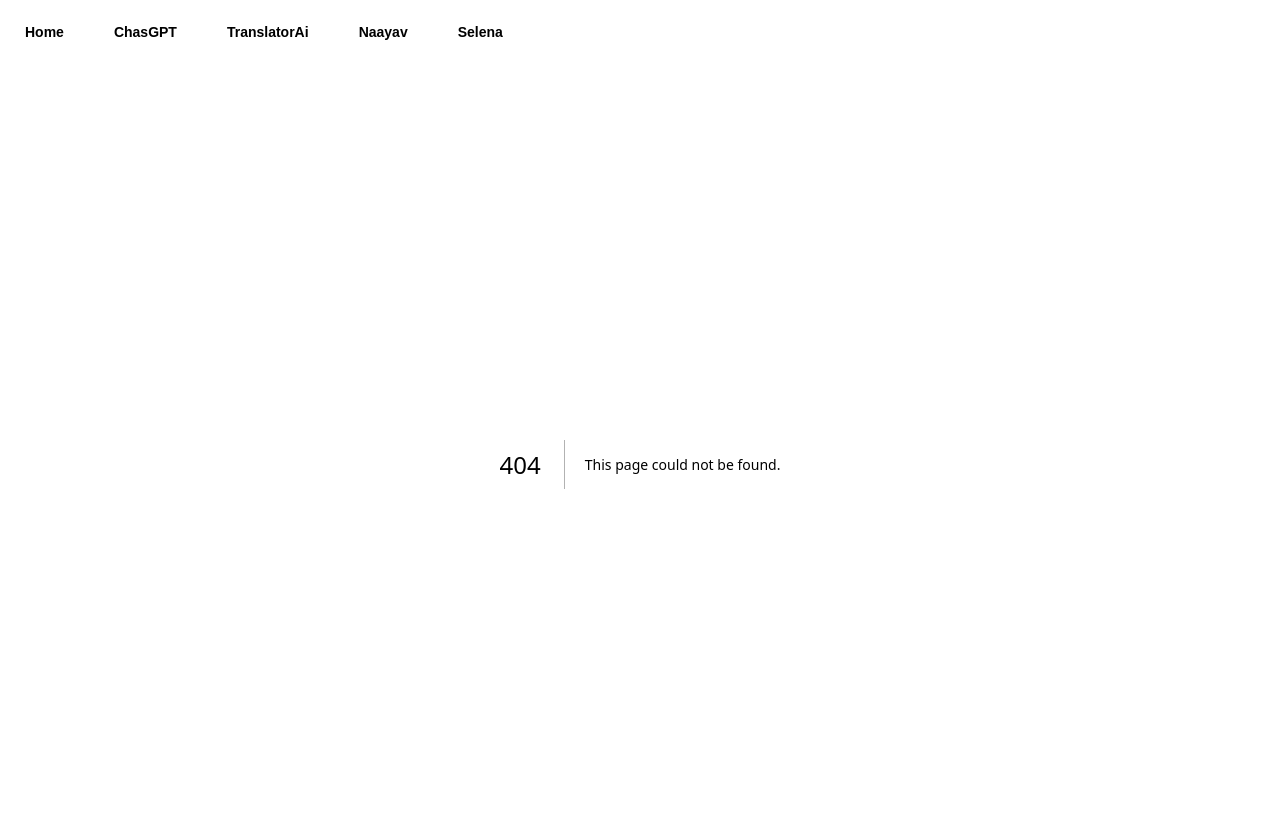
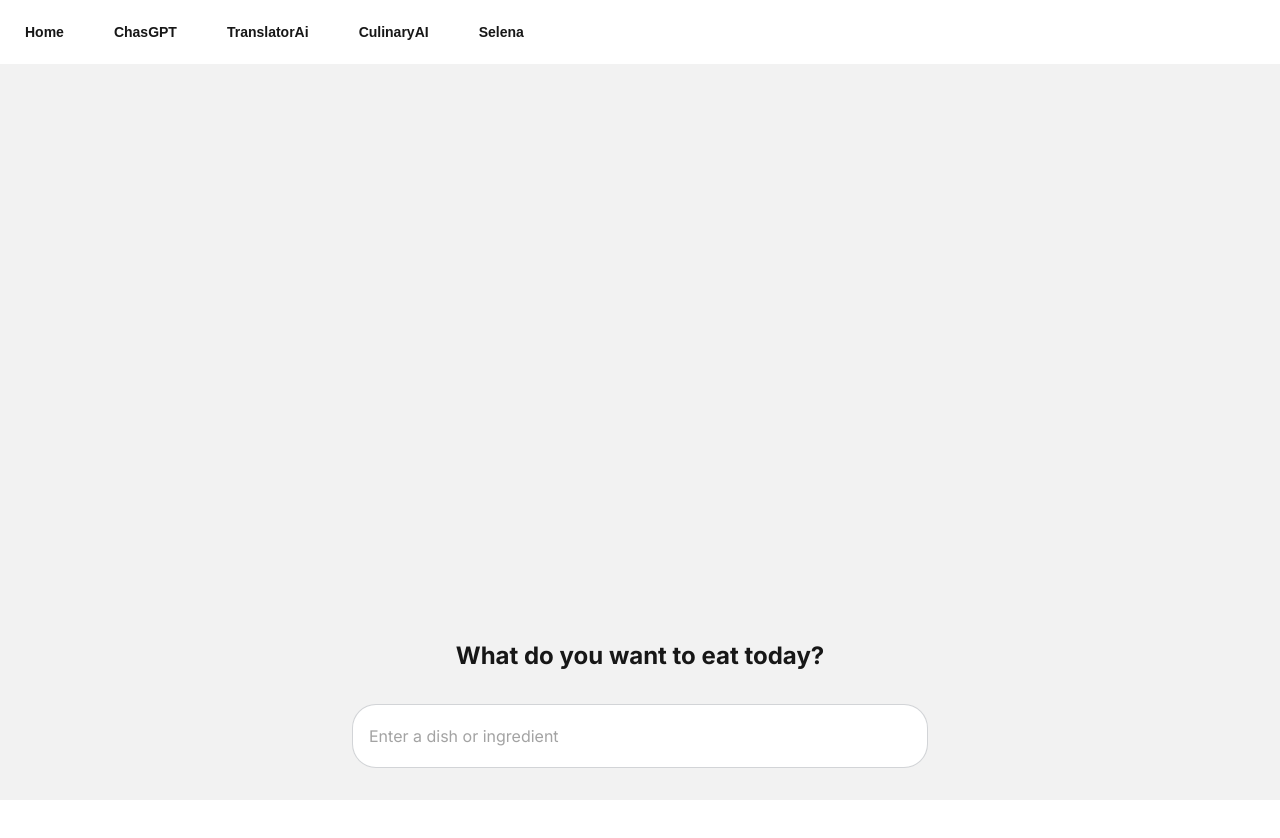
Before and after one commit to t-kupp/chas-google-ai-website, a Next.js app: page /CulinaryAI in a window 1280 px wide. Before the commit this address had no page. Shown: the top 838 px of the page. After the commit the page ends 800 px from the top, so only its background shows below. Built offline with nearby package versions, Linux system fonts and the light colour scheme; no server answers.

Commit message:
Changed name of naayav,jsx to CulinaryAI.jsx changed the name inside the header to CulinaryAI Added the logic to the CulinaryAI Added Html and CSS for CulinaryAI

```diff
--- a/src/components/Header.jsx
+++ b/src/components/Header.jsx
@@ -22,7 +22,7 @@ export default function Header() {
           </li>
           <li>
             <Link className="btn btn-ghost" href="/naayav">
-              Naayav
+            CulinaryAI
             </Link>
           </li>
           <li>
--- /dev/null
+++ b/src/pages/CulinaryAI.jsx
@@ -0,0 +1,58 @@
+import { model } from "../../util/naayav-ai";
+import { useState } from "react";
+
+export default function RecipePrompt() {
+  const [isThinking, setIsThinking] = useState(false);
+  const [input, setInput] = useState("");
+  const [recipe, setRecipe] = useState("");
+
+  function handleKeyDown(e) {
+    if (e.key === "Enter" && input.trim() !== "") {
+      const userMessage = input.trim();
+      setInput("");
+      generateRecipe(userMessage);
+    }
+  }
+
+  async function generateRecipe(userInput) {
+    setIsThinking(true);
+    try {
+      const result = await model.generateContent(`Give me a recipe for ${userInput}`);
+      const recipeText = result.response.text();
+      setRecipe(recipeText || "No recipe found.");
+    } catch (error) {
+      console.error("Error fetching recipe:", error);
+      setRecipe("An error occurred. Please try again later.");
+    } finally {
+      setTimeout(() => {
+        setIsThinking(false);
+      }, 500);
+    }
+  }
+
+  return (
+    <div className="flex flex-grow flex-col px-4 py-8 bg-base-200">
+      <div className="mx-auto flex w-full max-w-3xl flex-grow flex-col">
+        <div className="flex max-h-full flex-col gap-4">
+          {recipe && (
+            <div className="chat chat-start">
+              <div className="chat-bubble whitespace-pre-wrap">{recipe}</div>
+            </div>
+          )}
+          {isThinking && <div className="loading loading-spinner loading-lg mx-auto"></div>}
+        </div>
+        <div className="sticky bottom-8 mt-auto flex flex-col pt-8">
+          {!recipe && <h1 className="mx-auto my-8 text-2xl font-bold">What do you want to eat today?</h1>}
+          <input
+            value={input}
+            onChange={(e) => setInput(e.target.value)}
+            onKeyDown={(e) => handleKeyDown(e)}
+            type="text"
+            placeholder="Enter a dish or ingredient"
+            className="input input-bordered mx-auto h-16 w-full max-w-xl rounded-3xl bg-base-100 placeholder-neutral-400"
+          />
+        </div>
+      </div>
+    </div>
+  );
+}
--- /dev/null
+++ b/util/naayav-ai.js
@@ -0,0 +1,7 @@
+import { GoogleGenerativeAI } from "@google/generative-ai";
+
+const apiKey = process.env.NEXT_PUBLIC_API_KEY;
+
+const genAI = new GoogleGenerativeAI(apiKey);
+
+export const model = genAI.getGenerativeModel({ model: "gemini-1.5-flash" });
```
Also changed, not shown: src/pages/naayav.jsx (deleted).
